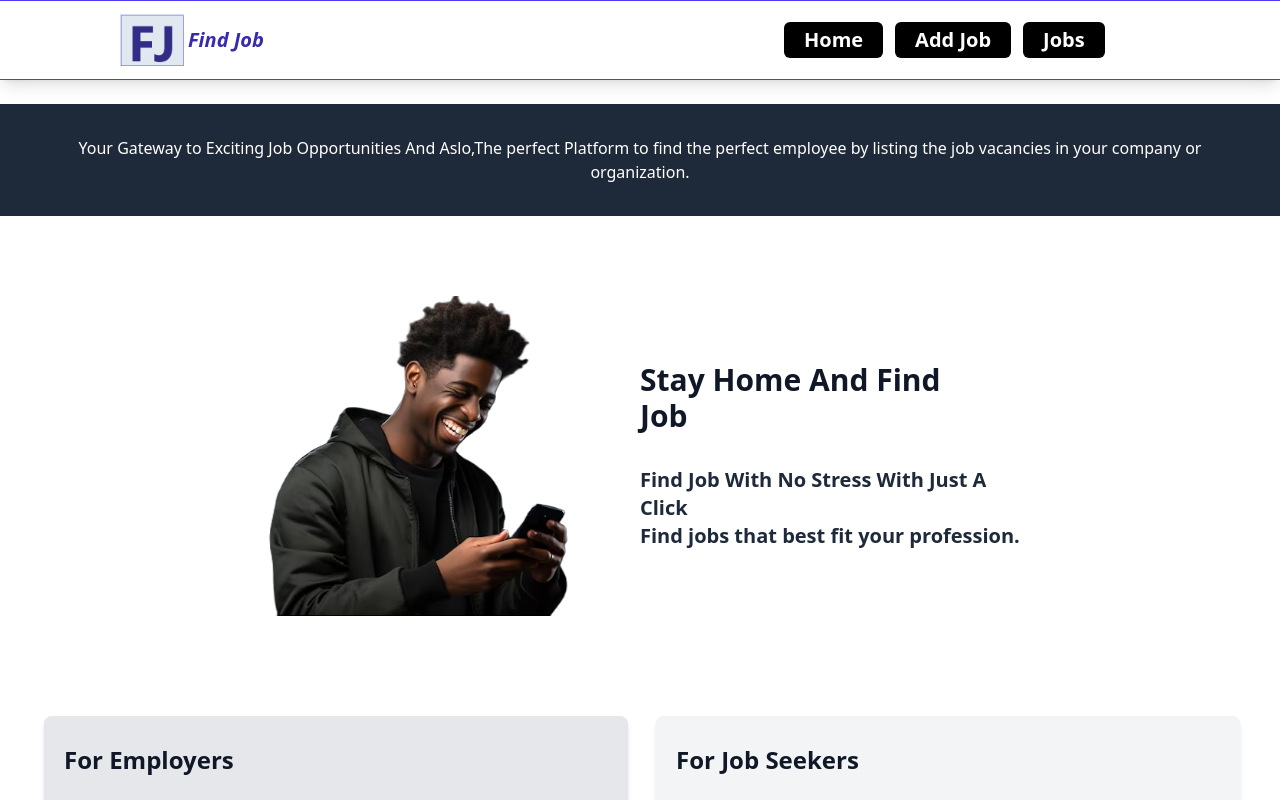
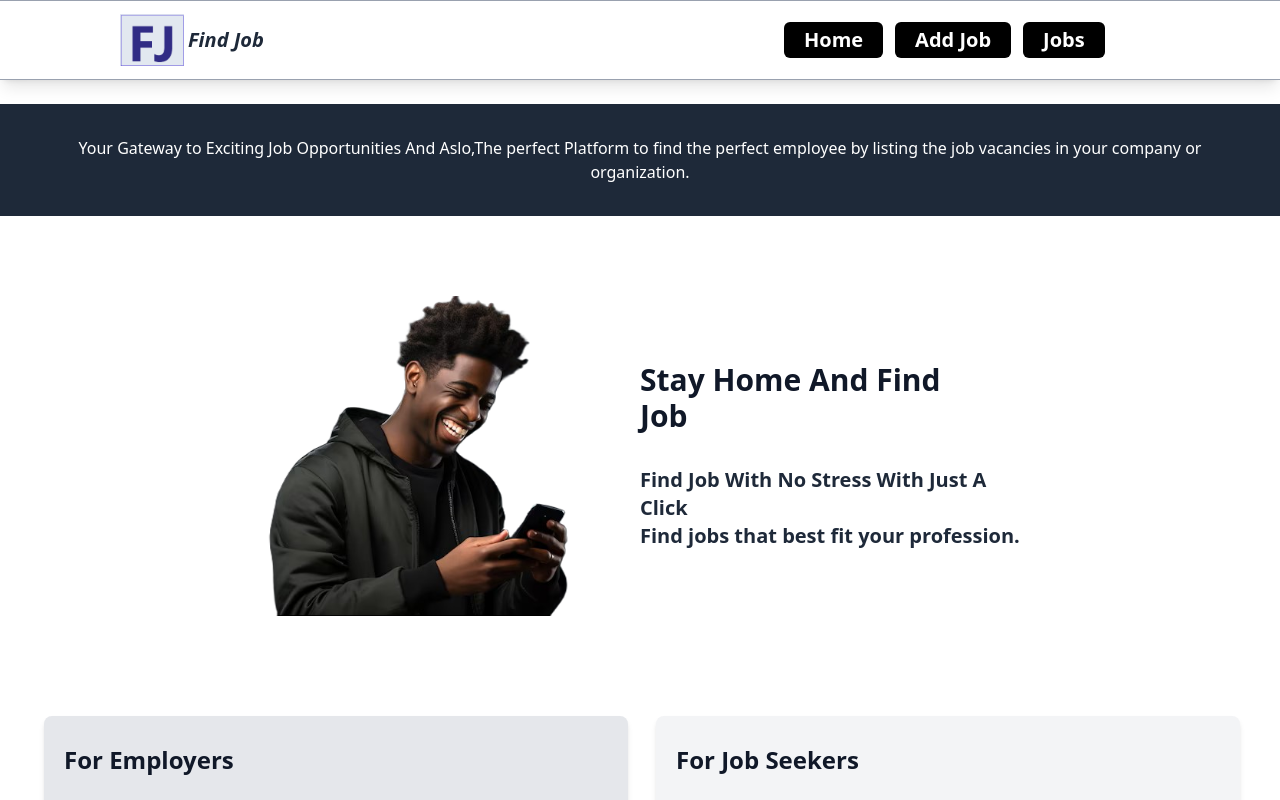
Before and after one commit to AsieduAmos/Jaman-Jobs, a React (Vite) app: page / in a window 1280 px wide. Shown: the top 800 px of the page. Built offline with nearby package versions, Linux system fonts and the light colour scheme.

Commit message:
border color in NaviBar component changed

```diff
--- a/src/components/NaviBar.jsx
+++ b/src/components/NaviBar.jsx
@@ -12,10 +12,10 @@ const NaviBar = () => {
 
   return (
     <>
-    <div className="flex space-x-3 lg:h-20 md:h-50 h-60 lg:w-full w-6xl items-center border-t border-b border-indigo-600 shadow-lg">
+    <div className="flex space-x-3 lg:h-20 md:h-50 h-60 lg:w-full w-6xl items-center border-t border-b border-gray-400 shadow-lg">
           <div className='flex mr-130'>
             <img className='pointer-events-none select-none lg:ml-30 md:ml-10 ml-15 lg:w-16 md:w-27 w-30' src={FJ} alt="" />
-            <div className='font-extrabold italic lg:text-xl text-5xl lg:ml-1 ml-3 lg:mt-3 md:mt-6 mt-8 text-indigo-800'>
+            <div className='font-extrabold italic lg:text-xl text-5xl lg:ml-1 ml-3 lg:mt-3 md:mt-6 mt-8 text-gray-800'>
               Find Job</div>
           </div>
 
```
